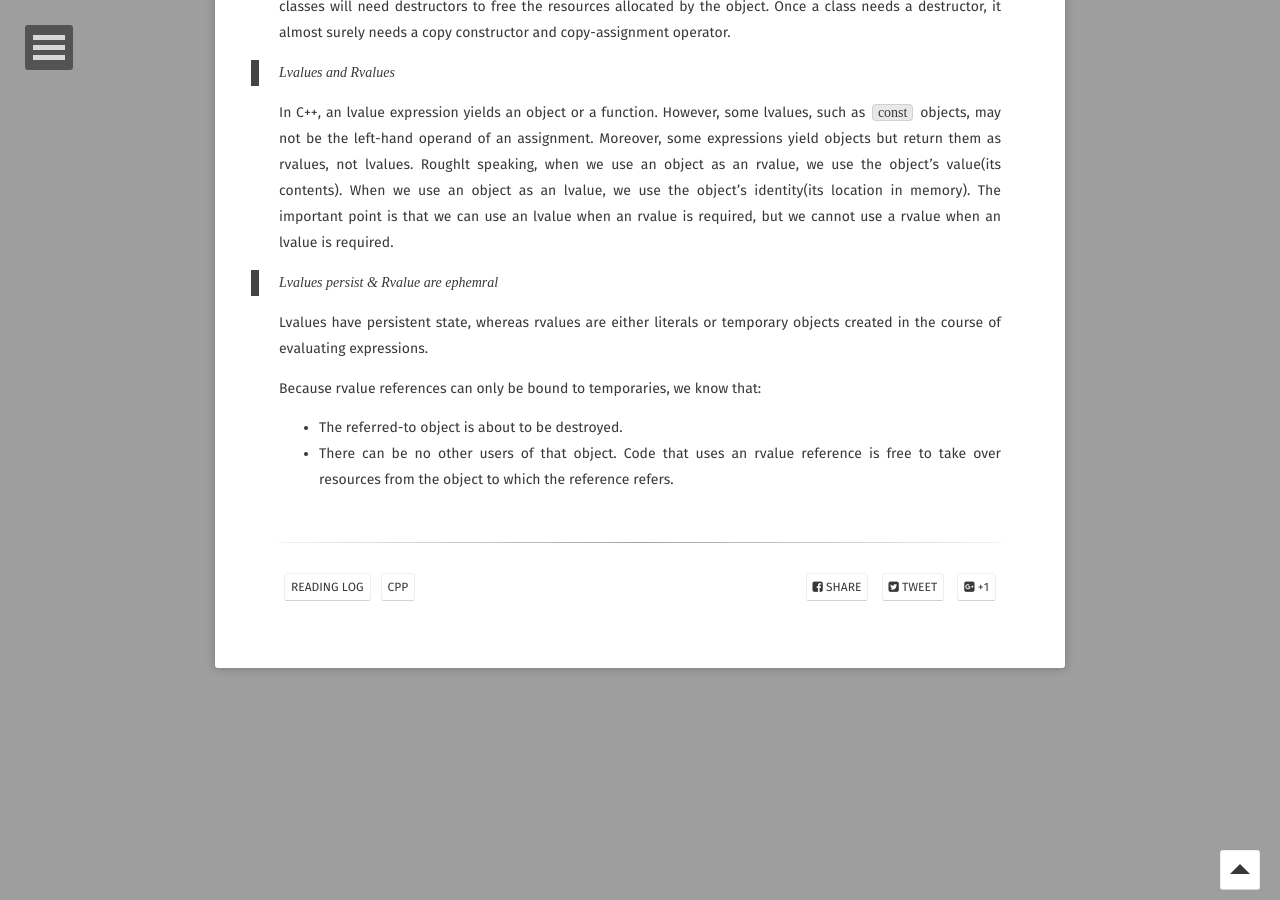
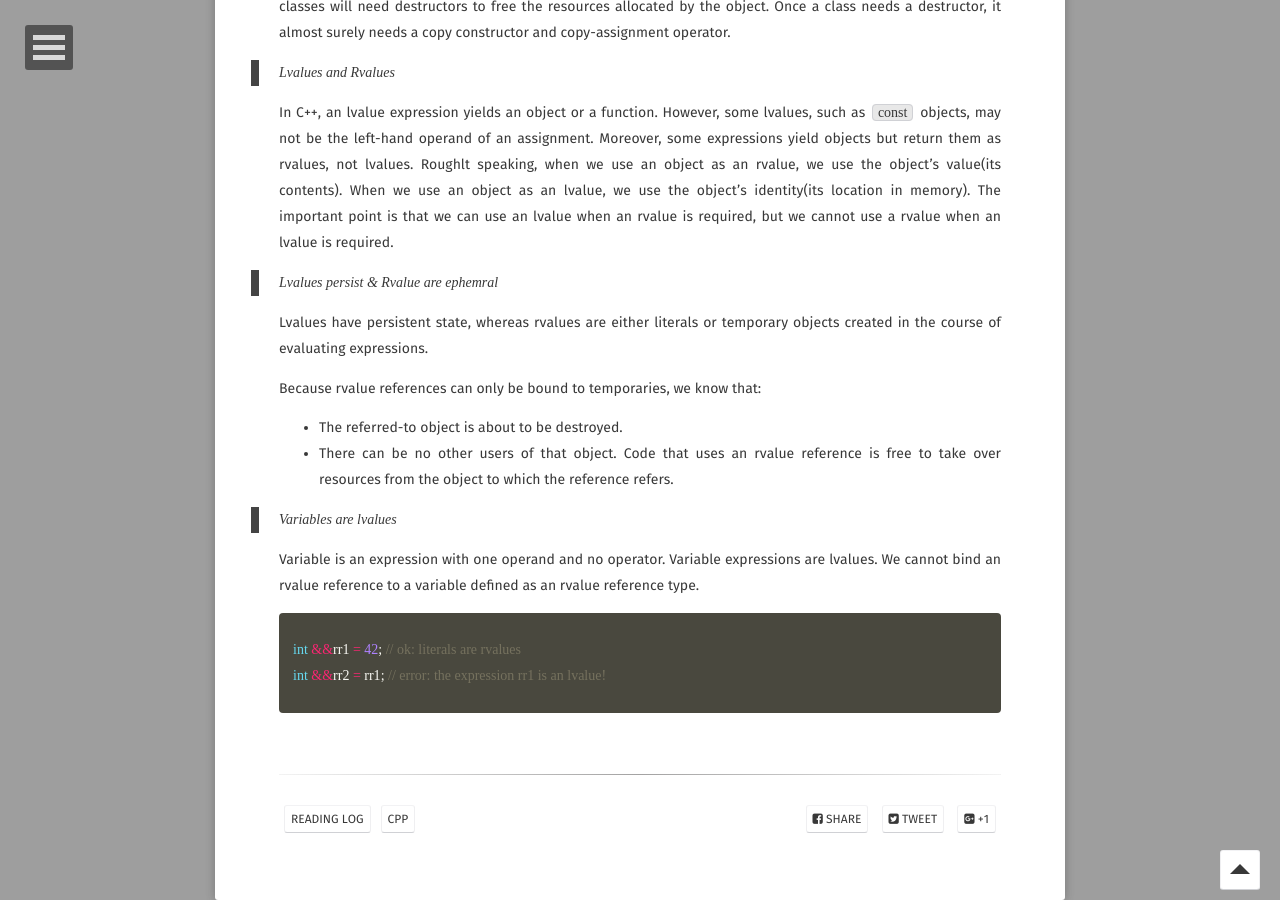
Before and after one commit to Planck35/planck35.github.io, a Jekyll site: the page built from _posts/2020-01-13-copy-control.md, in a window 1280 px wide and 900 px high, scrolled down 3401 px. Built offline with Jekyll 4.4.1, drawn with Linux system fonts in a browser that asks for light colours; some web fonts are replaced; comment, search, counter and statistics services are not loaded; some of the changed text lies outside the part shown.

Commit message:
update read log

```diff
--- a/_posts/2020-01-13-copy-control.md
+++ b/_posts/2020-01-13-copy-control.md
@@ -130,3 +130,12 @@ Because rvalue references can only be bound to temporaries, we know that:
 - The referred-to object is about to be destroyed.
 - There can be no other users of that object.
 Code that uses an rvalue reference is free to take over resources from the object to which the reference refers.
+
+> Variables are lvalues
+
+Variable is an expression with one operand and no operator. Variable expressions are lvalues. We cannot bind an rvalue reference to a variable defined as an rvalue reference type.
+
+{% highlight cpp %}
+int &&rr1 = 42; // ok: literals are rvalues
+int &&rr2 = rr1; // error: the expression rr1 is an lvalue!
+{% endhighlight %}
```
